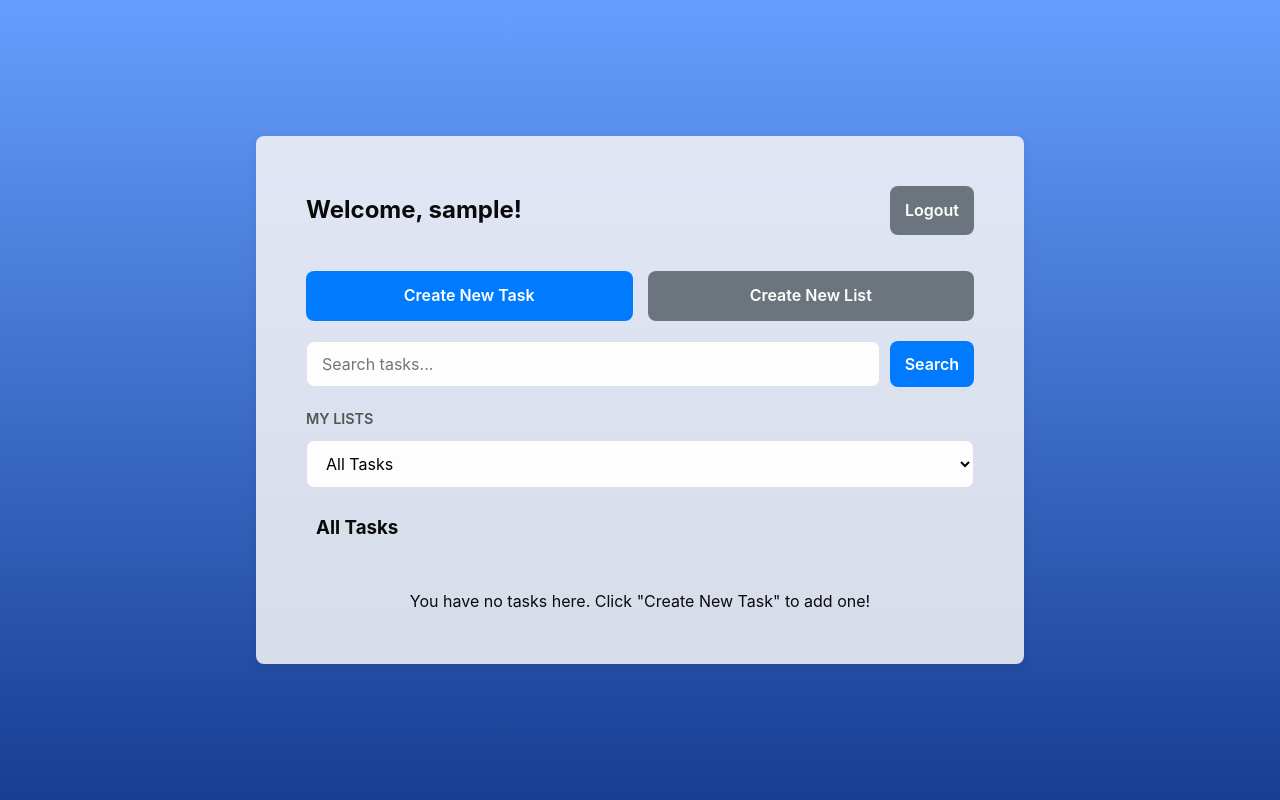
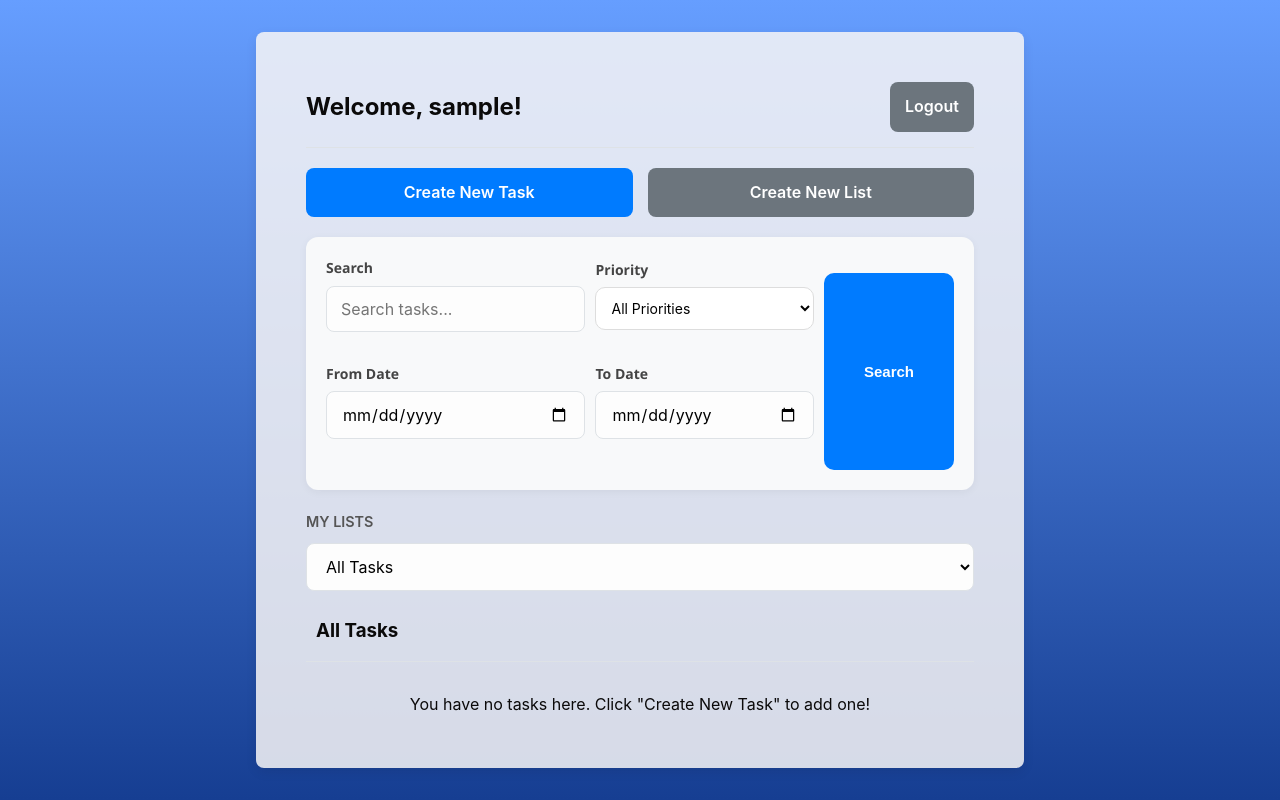
Before and after one commit to MinhQuanhehehe/project1, a PHP site: page /home.php in a window 1280 px wide. Run offline with PHP 8.4, Linux system fonts and the light colour scheme; the visitor is signed in with stand-in values (Sample User, id 1); data that the repository does not hold is empty.

Commit message:
Update home.php
- Update filter for priority.
- Update filter for DUE_DATE range.

```diff
--- a/todolist/home.php
+++ b/todolist/home.php
@@ -16,8 +16,12 @@ $stmt_lists->execute();
 $lists_data = $stmt_lists->get_result();
 
 $page_title = "Your Tasks";
+
 $search_query = isset($_GET['search_query']) ? trim($_GET['search_query']) : '';
 $list_filter_id = isset($_GET['list_id']) ? $_GET['list_id'] : null;
+$filter_start_date = isset($_GET['filter_start_date']) ? trim($_GET['filter_start_date']) : '';
+$filter_end_date = isset($_GET['filter_end_date']) ? trim($_GET['filter_end_date']) : '';
+$priority_filter = isset($_GET['priority_filter']) ? trim($_GET['priority_filter']) : '';
 
 $params = [$current_user_id];
 $types = "i";
@@ -48,6 +52,7 @@ if (isset($_GET['list_id']) && $_GET['list_id'] !== '') {
     $page_title = "All Tasks";
 }
 
+
 if (!empty($search_query)) {
     $where_clauses .= " AND (t.Title LIKE ? OR t.Description LIKE ?)";
     $like_query = "%" . $search_query . "%";
@@ -56,6 +61,41 @@ if (!empty($search_query)) {
     $types .= "ss";
     $page_title = "Search Results";
 }
+
+
+$date_filter_title_parts = [];
+if (!empty($filter_start_date)) {
+    $where_clauses .= " AND t.DueDate >= ?";
+    $params[] = $filter_start_date;
+    $types .= "s";
+    $date_filter_title_parts[] = "From: " . htmlspecialchars(date("d/m/Y", strtotime($filter_start_date)));
+}
+if (!empty($filter_end_date)) {
+    $where_clauses .= " AND t.DueDate <= ?";
+    $params[] = $filter_end_date;
+    $types .= "s";
+    $date_filter_title_parts[] = "To: " . htmlspecialchars(date("d/m/Y", strtotime($filter_end_date)));
+}
+if ($page_title != "Search Results" && !empty($date_filter_title_parts)) {
+     $page_title = "Tasks (" . implode(', ', $date_filter_title_parts) . ")";
+}
+
+
+if (!empty($priority_filter)) {
+    $where_clauses .= " AND t.Priority = ?";
+    $params[] = $priority_filter;
+    $types .= "s";
+
+    if ($page_title == "Search Results"){
+         $page_title .= " (" . htmlspecialchars($priority_filter) . ")";
+    } else if (!empty($date_filter_title_parts)){
+         $page_title .= " (" . htmlspecialchars($priority_filter) . ")";
+    }
+    else {
+        $page_title = htmlspecialchars($priority_filter) . " Priority Tasks";
+    }
+}
+
 
 $sql = "SELECT t.*, l.ListName, t.IsCompleted
        FROM Task t
@@ -80,6 +120,7 @@ $tasks_result = $stmt_tasks->get_result();
     <meta name="viewport" content="width=device-width, initial-scale=1.0">
     <title>Home - Todo App</title>
     <link rel="stylesheet" href="style.css">
+    <link rel="stylesheet" href="search-filter.css">
     <link href="https://fonts.googleapis.com/css2?family=Inter:wght@400;500;600;700&display=swap" rel="stylesheet">
     <link rel="stylesheet" href="https://cdnjs.cloudflare.com/ajax/libs/font-awesome/6.0.0-beta3/css/all.min.css">
 </head>
@@ -95,21 +136,69 @@ $tasks_result = $stmt_tasks->get_result();
     </div>
 
 <div class="search-bar">
-        <form action="home.php" method="GET">
+
+    <form id="searchForm" action="home.php" method="GET">
+
         <?php if ($list_filter_id !== null): ?>
             <input type="hidden" name="list_id" value="<?php echo htmlspecialchars($list_filter_id); ?>">
         <?php endif; ?>
-            <input type="text" name="search_query" placeholder="Search tasks..." value="<?php echo htmlspecialchars($search_query); ?>">
-            <button type="submit" class="btn">Search</button>
+
+        <div class="filter-row">
+
+            <div class="filter-column">
+                <label for="search_query" class="filter-label">Search</label>
+                <input type="text" id="search_query" name="search_query" placeholder="Search tasks..."
+                       value="<?php echo htmlspecialchars($search_query ?? ''); ?>"
+                       class="filter-field filter-input-search">
+            </div>
+
+            <div class="filter-column">
+                <label for="filter_start_date" class="filter-label">From Date</label>
+                <input type="date" id="filter_start_date" name="filter_start_date"
+                       value="<?php echo htmlspecialchars($filter_start_date ?? ''); ?>"
+                       class="filter-field">
+            </div>
+        </div>
+
+        <div class="filter-row">
+
+            <div class="filter-column">
+                <label for="priority_filter" class="filter-label">Priority</label>
+                <select id="priority_filter" name="priority_filter"
+                        onchange="this.form.submit()"
+                        class="filter-field">
+                    <option value="" <?php echo ($priority_filter == '') ? 'selected' : ''; ?>>All Priorities</option>
+                    <option value="Low" <?php echo ($priority_filter == 'Low') ? 'selected' : ''; ?>>Low</option>
+                    <option value="Medium" <?php echo ($priority_filter == 'Medium') ? 'selected' : ''; ?>>Medium</option>
+                    <option value="High" <?php echo ($priority_filter == 'High') ? 'selected' : ''; ?>>High</option>
+                </select>
+            </div>
+
+            <div class="filter-column">
+                <label for="filter_end_date" class="filter-label">To Date</label>
+                <input type="date" id="filter_end_date" name="filter_end_date"
+                       value="<?php echo htmlspecialchars($filter_end_date ?? ''); ?>"
+                       class="filter-field">
+            </div>
+
+        </div>
+
+        <div class="filter-button-container">
+            <button type="submit" class="filter-button-submit">
+                Search
+            </button>
+        </div>
     </form>
+
 </div>
 <div class="list-filter-container">
         <h4 class="list-filter-title">My Lists</h4>
-        <form method="GET" action="home.php" style="display: flex; align-items: center; gap: 10px;">
+        <form method="GET" action="home.php">
             <select name="list_id" onchange="this.form.submit()">
                 <option value="" <?php echo ($list_filter_id === null) ? 'selected' : ''; ?>>All Tasks</option>
                 <option value="none" <?php echo ($list_filter_id === 'none') ? 'selected' : ''; ?>>Tasks (No List)</option>
                 <?php
+                // Tái thiết lập và thực thi statement cho lists
                 $stmt_lists->data_seek(0);
                 while($list = $lists_data->fetch_assoc()):
                     ?>
@@ -118,6 +207,19 @@ $tasks_result = $stmt_tasks->get_result();
                     </option>
                 <?php endwhile; ?>
             </select>
+
+            <?php if (!empty($search_query)): ?>
+                <input type="hidden" name="search_query" value="<?php echo htmlspecialchars($search_query); ?>">
+            <?php endif; ?>
+            <?php if (!empty($filter_start_date)): ?>
+                <input type="hidden" name="filter_start_date" value="<?php echo htmlspecialchars($filter_start_date); ?>">
+            <?php endif; ?>
+            <?php if (!empty($filter_end_date)): ?>
+                <input type="hidden" name="filter_end_date" value="<?php echo htmlspecialchars($filter_end_date); ?>">
+            <?php endif; ?>
+            <?php if (!empty($priority_filter)): ?>
+                <input type="hidden" name="priority_filter" value="<?php echo htmlspecialchars($priority_filter); ?>">
+            <?php endif; ?>
             </form>
     </div>
     <div class="task-header">
@@ -135,11 +237,13 @@ $tasks_result = $stmt_tasks->get_result();
     </div>
     <div class="task-list">
         <?php if ($tasks_result->num_rows == 0): ?>
-            <?php if(!empty($search_query)): ?>
-                <p>No tasks found matching your search.</p>
+
+            <?php if(!empty($search_query) || !empty($filter_start_date) || !empty($filter_end_date) || !empty($priority_filter)): ?>
+                <p>No tasks found matching your filters.</p>
             <?php else: ?>
                 <p>You have no tasks here. Click "Create New Task" to add one!</p>
             <?php endif; ?>
+
         <?php else: ?>
             <?php while($task = $tasks_result->fetch_assoc()):
                 $completed_class = $task['IsCompleted'] ? ' is-completed' : '';
```
Lines whose indentation alone changed are shown as unchanged.
